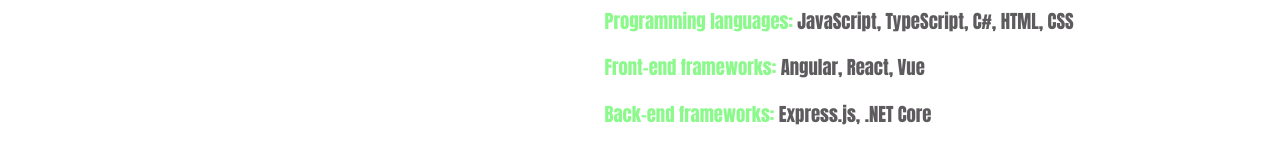
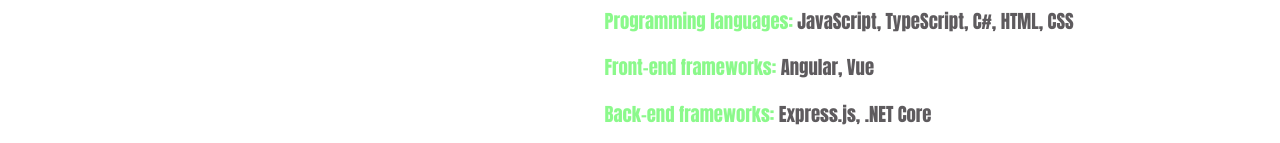
Before and after one commit to naelmilien/portfolio-page, a Vue app: page /about in a window 1280 px wide. Shown: the part 439-582 px from the top of the page. Built offline with nearby package versions, Linux system fonts and the light colour scheme.

Commit message:
Updated about page

```diff
--- a/src/views/About.vue
+++ b/src/views/About.vue
@@ -31,7 +31,7 @@
       </h3>
       <h3>
         Front-end frameworks:
-        <span class="answer">Angular, React, Vue</span>
+        <span class="answer">Angular, Vue</span>
       </h3>
       <h3>
         Back-end frameworks:
```
